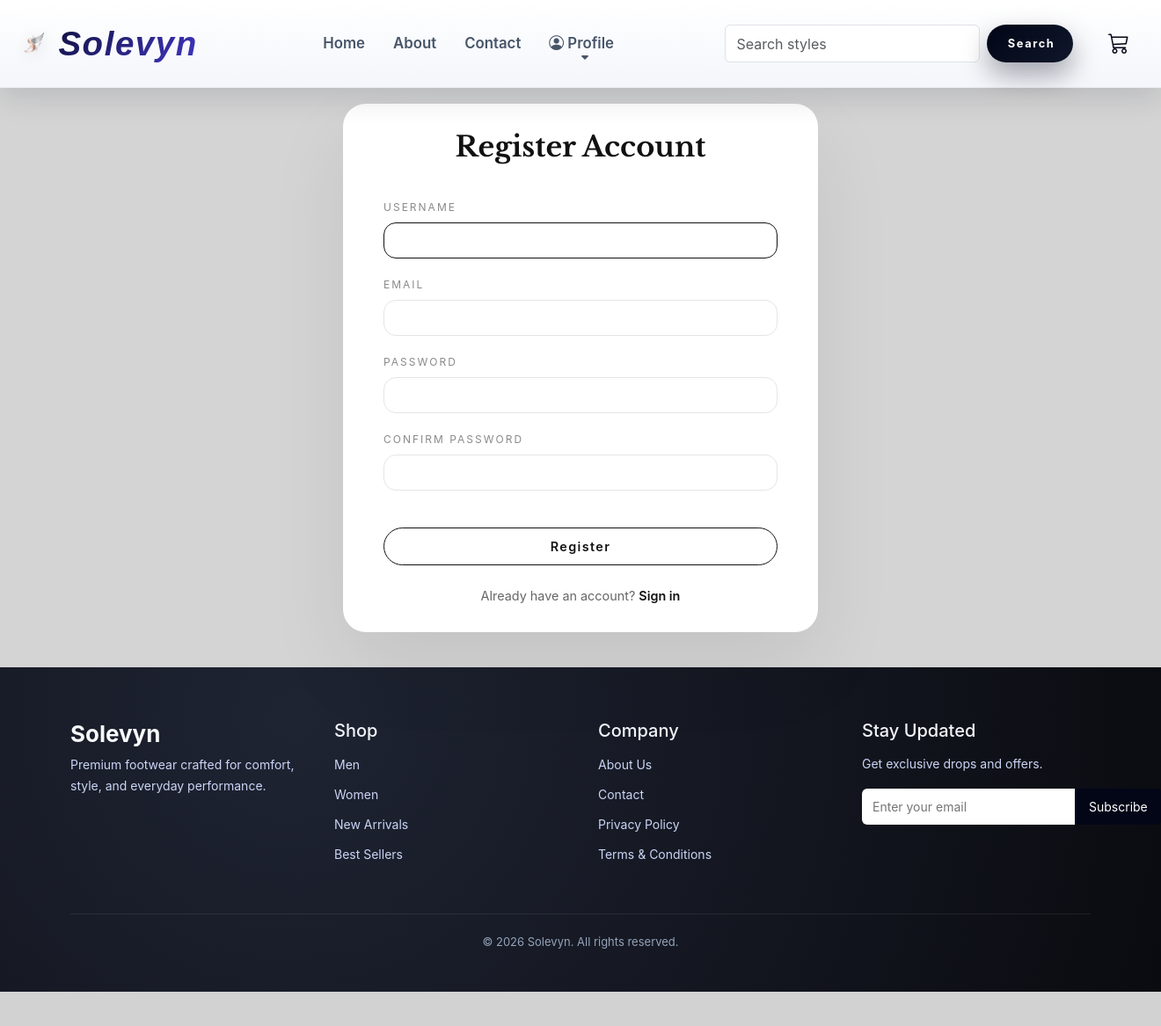
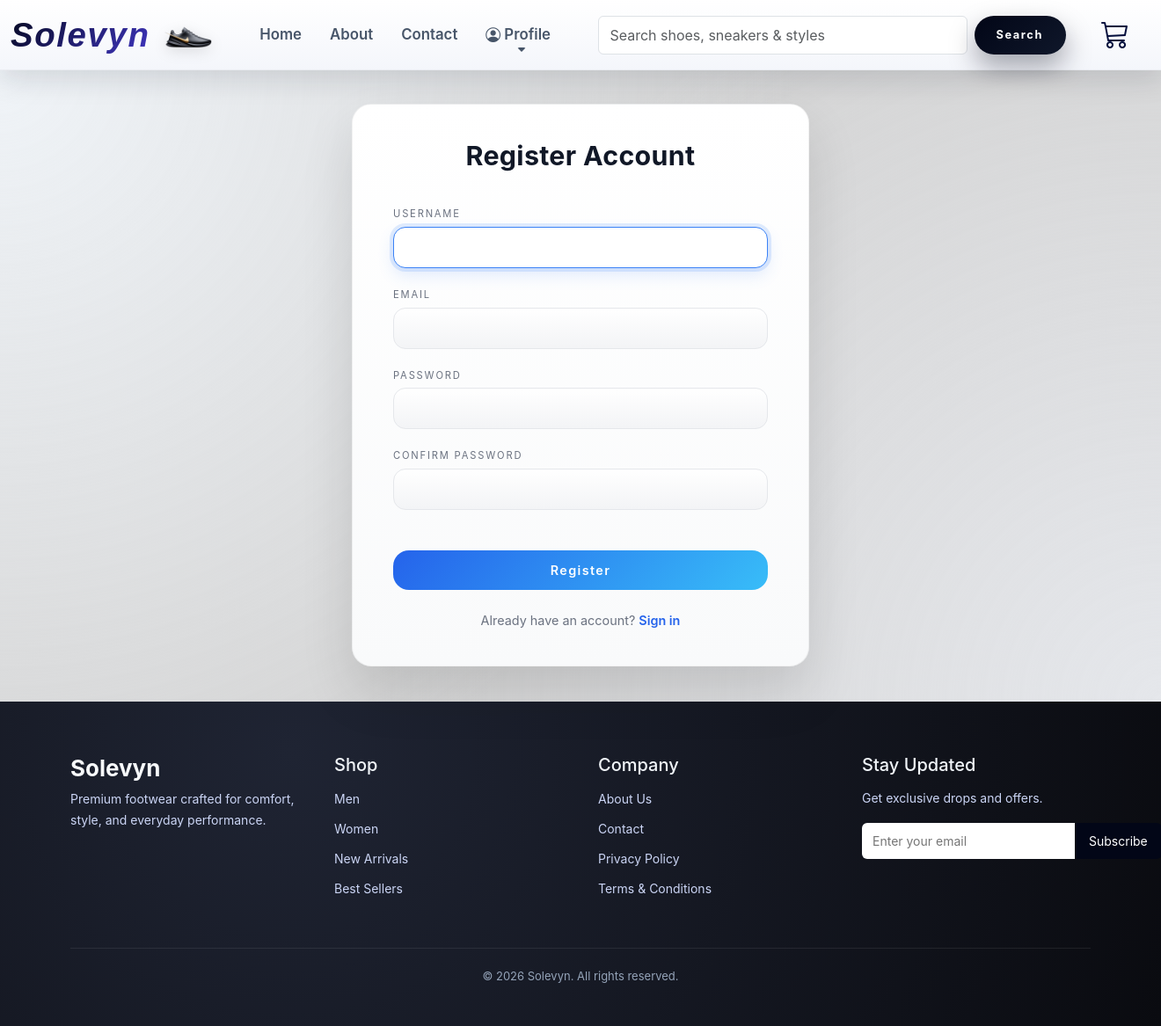
Before and after one commit to thaiyalnath-b/Django-Ecommerce, a Django app: page /accounts/register/ in a window 1320 px wide. Shown: the whole page at 88% size. Before the commit the page ends 1128 px from the top, so only its background shows below. Run offline with Django 5.2, Linux system fonts and the light colour scheme.

Commit message:
styles Added

```diff
--- a/Eshop/static/css/styles.css
+++ b/Eshop/static/css/styles.css
@@ -9,7 +9,7 @@
 body {
     padding: 78px 0 0 0;
     font-family: 'Inter', sans-serif;
-    background-color: #d8d8d8;
+    background-color: #cfcfcf;
 }
 
 
@@ -505,101 +517,112 @@ body {
     display: flex;
     align-items: center;
     justify-content: center;
-    background-color: #d4d4d4;
-    padding: 40px 120px;
-}
-
-.registerform .card {
-    border: none;
-    border-radius: 26px;
-    padding: 30px 46px;
+    background:
+        radial-gradient(circle at top left, #f0f4f8, transparent 60%),
+        radial-gradient(circle at bottom right, #e5e7eb, transparent 60%),
+        #d4d4d4;
+    padding: 40px 100px;
+
+    .card {
+        width: 100%;
+        max-width: 520px;
+        background: linear-gradient(180deg, #ffffff, #f9fafb);
+        border-radius: 22px;
+        padding: 40px 46px;
+        box-shadow:
+            0 30px 60px rgba(0, 0, 0, 0.12),
+            inset 0 1px 0 rgba(255, 255, 255, 0.7);
+        border: 1px solid rgba(0, 0, 0, 0.05);
+    }
+
+    h3 {
+        font-size: 1.9rem;
+        font-weight: 700;
+        color: #111827;
+        margin-bottom: 34px;
+        letter-spacing: 0.3px;
+    }
+
+    label {
+        font-size: 0.7rem;
+        letter-spacing: 1.8px;
+        text-transform: uppercase;
+        color: #6b7280;
+        margin-bottom: 6px;
+    }
+
+    .form-control {
+        border-radius: 14px;
+        padding: 11px 14px;
+        font-size: 0.95rem;
+        border: 1px solid #e5e7eb;
+        background: linear-gradient(180deg, #ffffff, #f3f4f6);
+        transition: all 0.25s ease;
+
+        &:focus {
+            outline: none;
+            border-color: #3b82f6;
             background: #ffffff;
-    box-shadow: 0 40px 90px rgba(0, 0, 0, 0.08);
-}
-
-.registerform h3 {
-    font-family: 'Libre Baskerville', serif;
-    font-size: 2rem;
-    font-weight: 700;
-    color: #111111;
-    margin-bottom: 36px;
-}
-
-.registerform .form-control {
+            box-shadow:
+                0 0 0 4px rgba(59, 130, 246, 0.15),
+                0 8px 18px rgba(59, 130, 246, 0.15);
+        }
+    }
+
+    .alert {
         border-radius: 14px;
-    padding: 8px 10px;
-    font-size: 0.95rem;
-    border: 1px solid #e5e5e5;
-    transition: all 0.3s ease;
-}
-
-.registerform .form-control:focus {
-    border-color: #111111;
-    box-shadow: none;
-}
-
-.registerform label {
-    font-size: 0.75rem;
-    letter-spacing: 2px;
-    text-transform: uppercase;
-    color: #8a8a8a;
-    margin-bottom: 8px;
-}
-
-.registerform .alert {
-    border-radius: 12px;
         font-size: 0.9rem;
     }
 
-.registerform .btn {
-    width: 100%;
-    margin-top: 26px;
-    padding: 10px 0;
-    border-radius: 40px;
+    .btn {
+        width: 100%;
+        margin-top: 30px;
+        padding: 12px 0;
+        border-radius: 18px;
         font-size: 0.9rem;
         letter-spacing: 1.4px;
         font-weight: 600;
+        background: linear-gradient(135deg, #2563eb, #38bdf8);
+        color: #ffffff;
+        border: none;
         transition: all 0.35s ease;
-}
-
-.registerform .btn-outline-info {
-    border: 1px solid #111111;
-    color: #111111;
-    background: transparent;
-}
-
-.registerform .btn-outline-info:hover {
-    background: #111111;
-    color: #ffffff;
+
+        &:hover {
             transform: translateY(-2px);
-}
-
-.registerform p {
+            box-shadow:
+                0 18px 34px rgba(37, 99, 235, 0.35);
+        }
+    }
+
+    p {
+        margin-top: 22px;
         font-size: 0.9rem;
-    color: #666666;
-}
-
-.registerform a {
-    color: #111111;
+        color: #6b7280;
+        text-align: center;
+    }
+
+    a {
+        color: #2563eb;
+        font-weight: 600;
         text-decoration: none;
-    font-weight: 600;
-}
-
-.registerform a:hover {
+
+        &:hover {
             text-decoration: underline;
         }
+    }
 
     @media (max-width: 768px) {
-    .registerform .card {
-        width: 100% !important;
-        padding: 40px 30px;
-    }
-
-    .registerform h3 {
-        font-size: 1.7rem;
-    }
-}
-
+        padding: 24px;
+
+        .card {
+            padding: 34px 28px;
+        }
+
+        h3 {
+            font-size: 1.6rem;
+        }
+    }
+}
 
 
 /* Navbar */
@@ -608,7 +631,7 @@ body {
     box-shadow:
         0 12px 30px rgba(15, 23, 42, 0.12),
         inset 0 -1px 0 rgba(0, 0, 0, 0.04);
-    padding: 16px 0;
+    padding: 6px 0;
 
     .img {
         width: 3.4rem;
@@ -667,7 +690,7 @@ body {
         color: #ffffff;
         border: none;
         border-radius: 999px;
-        padding: 12px 36px;
+        padding: 12px 26px;
         font-size: 0.8rem;
         letter-spacing: 1.6px;
         font-weight: 700;
@@ -704,13 +727,20 @@ body {
 
     }
 
+    .searchbutton input.form-control {
+        width: 420px;
+    }
+
+
     .nav-item {
         &.position-relative {
             .nav-link {
                 color: #020617;
 
                 i {
-                    font-size: 1.15rem;
+                    font-size: 2rem;
+                    font-weight: 700;
+                    color: #040f3d;
                     transition: transform 0.25s ease;
                 }
 
@@ -738,6 +768,17 @@ body {
             }
         }
     }
+
+    .searchbutton input.form-control {
+        width: 420px;
+    }
+
+    @media (max-width: 992px) {
+        .searchbutton input.form-control {
+            width: 100%;
+        }
+    }
+
 }
 
 
--- a/Eshop/templates/base/base.html
+++ b/Eshop/templates/base/base.html
@@ -8,7 +8,7 @@
     <title>
         {% block title %}{% endblock %}
     </title>
-    <link rel="shortcut icon" href="{% static 'images/solevye.ico' %}" type="image/x-icon">
+    <link rel="shortcut icon" href="{% static 'images/sole.ico' %}" type="image/x-icon">
 
     <link href="https://cdn.jsdelivr.net/npm/bootstrap@5.3.8/dist/css/bootstrap.min.css" rel="stylesheet"
         integrity="sha384-sRIl4kxILFvY47J16cr9ZwB07vP4J8+LH7qKQnuqkuIAvNWLzeN8tE5YBujZqJLB" crossorigin="anonymous">
--- a/Eshop/templates/base/includes/header.html
+++ b/Eshop/templates/base/includes/header.html
@@ -3,10 +3,12 @@
     <nav id="main-navbar" class="navbar navbar-expand-lg">
         <div class="container-fluid">
 
-            <a class="navbar-brand d-flex align-items-center" href="{% url 'home_page' %}">
-                <img src="{% static 'images/solevye.ico' %}" alt="FlashWorld" class="img">
-                Solevyn
-            </a>
+            <div class="d-flex align-items-center">
+                <a class="navbar-brand d-flex align-items-center" href="{% url 'home_page' %}">
+                    Solevyn
+                </a>
+                <img src="{% static 'images/sole.ico' %}" alt="FlashWorld" class="img mt-2">
+            </div>
 
             <button class="navbar-toggler" type="button" data-bs-toggle="collapse"
                 data-bs-target="#navbarSupportedContent" aria-controls="navbarSupportedContent" aria-expanded="false"
@@ -77,7 +79,7 @@
                 <div class="searchbutton me-4">
                     <form class="d-flex me-2" role="search" method="get" action="{% url 'search_products' %}">
                         <input name="query_text" value="{{ query }}" class="form-control me-2" type="search"
-                            placeholder="Search styles" aria-label="Search">
+                            placeholder="Search shoes, sneakers & styles" aria-label="Search">
                         <button class="btn ps-4" type="submit">Search</button>
                     </form>
                 </div>
@@ -87,7 +89,7 @@
 
                     <li class="nav-item me-3 position-relative">
                         <a class="nav-link" href="{% url 'view_cart' %}">
-                            <i class="bi bi-cart3 fs-4"></i>
+                            <i class="bi bi-cart3"></i>
                             {% if user.is_authenticated %}
                             <span class="cart-badge" id="cart-count" data-count-url="{% url 'cart_count' %}">0</span>
                             {% endif %}
```
Also changed, not shown: other parts of Eshop/static/css/styles.css (+175 -136 lines), Eshop/static/images/sole.ico (added). Lines whose indentation alone changed are shown as unchanged.
